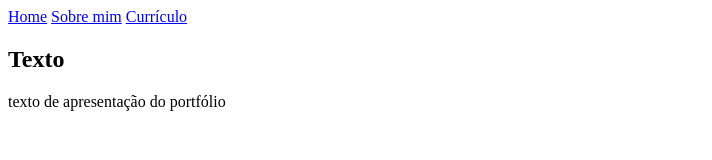
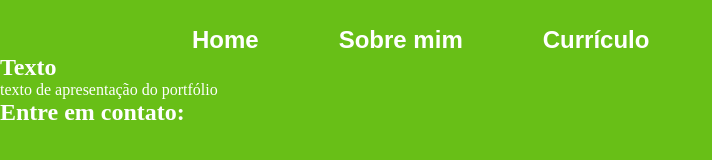
Before and after one commit to GeehCarvalho/pt, a plain HTML site: page index.html in a window 1280 px wide. Shown: the whole page, without its empty margins (0-712 px from the left). Drawn offline with Linux system fonts and the light colour scheme.

Commit message:
Add files via upload

```diff
--- a/index.html
+++ b/index.html
@@ -4,6 +4,7 @@
     <meta charset="UTF-8">
     <meta name="viewport" content="width=device-width, initial-scale=1.0">
     <title>Portfólio</title>
+    <link rel="stylesheet" href="style.css">
 </head>
 <body>
     <header class="cabecalho">
@@ -17,12 +18,18 @@
     </header>
 
     <main class="conteudo">
-         <section class="apresentacao-conteudo">
+        <section class="apresentacao-conteudo">
             <h1 class="apresentacao-conteudo-titulo">Texto
 
             </h1>
             <p class="apresentacao-conteudo-paragrafo">texto de apresentação do portfólio</p>
-         </section>
+            <div class="apresentacao-links">
+               <h2 class="apresentacao-conteudo-links">
+                Entre em contato:
+               </h2>
+            </div>
+        </section>
+
 
 
 
--- /dev/null
+++ b/style.css
@@ -0,0 +1,29 @@
+* {
+    margin: 0;
+    padding: 0;
+}
+
+body {
+    height: 100vh;
+    background-color: rgb(104, 191, 23);
+    background-size: cover;
+    color: white;
+    margin: 0;
+}
+
+.cabecalho {
+    padding: 2% 0% 0% 15%;
+}
+
+.cabecalho-menu {
+    display: flex;
+    gap: 80px;
+}
+
+.cabecalho-menu-links {
+    font-family: 'Montserrat', sans-serif;
+    font-size: 24px;
+    font-weight: 600;
+    color: white;
+    text-decoration: none;
+}
```
